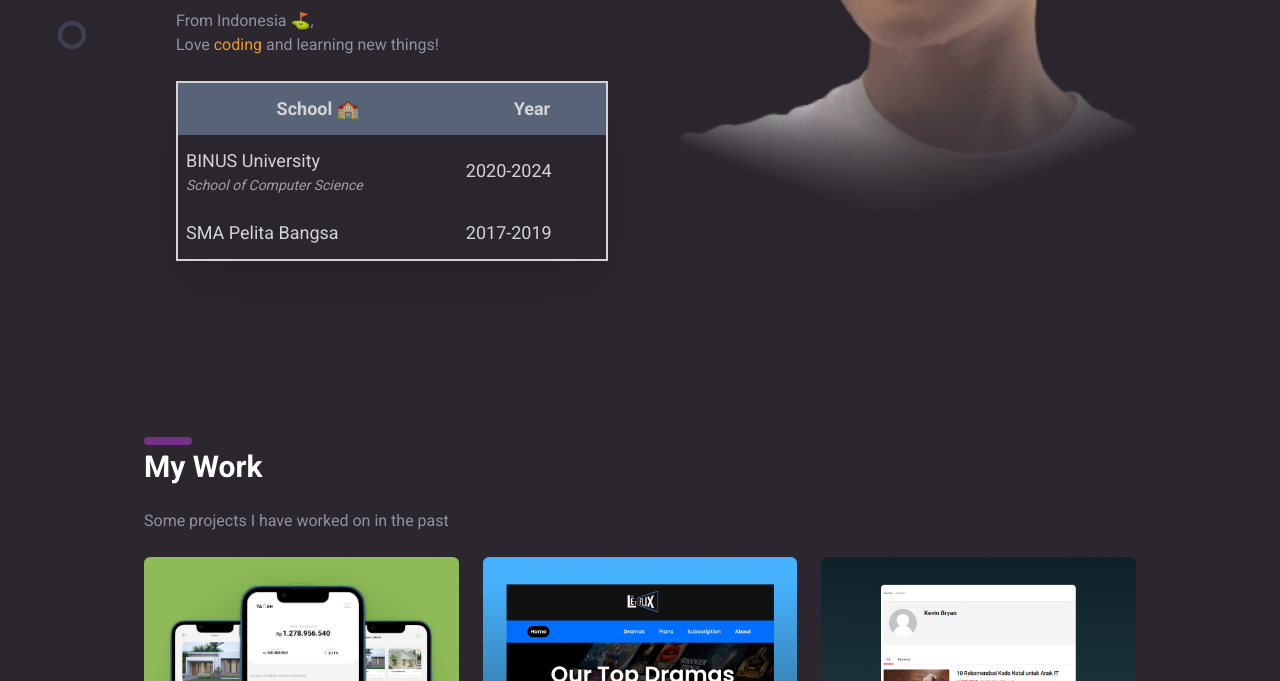
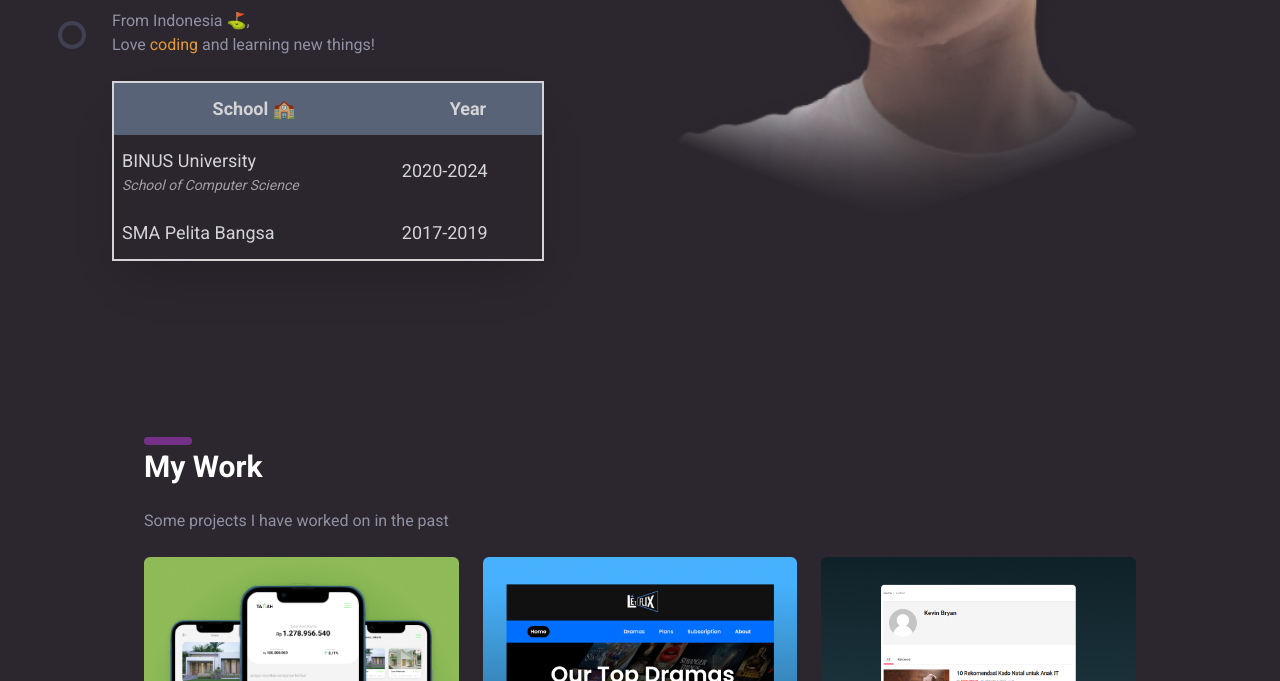
Before and after one commit to kevicebryan/kevicebryan.github.io, a website: page src/index.html in a window 1280 px wide. Shown: the part 503-1184 px from the top of the page. Drawn offline with Linux system fonts and the light colour scheme.

Commit message:
Update index.html

```diff
--- a/src/index.html
+++ b/src/index.html
@@ -46,7 +46,7 @@
 </div>
 
 <!-- Hero (About Me) -->
-  <div class="container mt-16 flex justify-between items-center mx-auto px-8 md:px-14 lg:px-24 w-full">
+  <div class="container mt-16 md:mt-8 flex justify-between items-center mx-auto px-8 md:px-12 lg:px-20 w-full">
     <div class="flex flex-wrap md:flex-nowrap">
       <!-- Side Nav -->
       <nav class="hidden lg:mr-24 lg: w-4 fixed left-percentage lg:block go-right">
```
